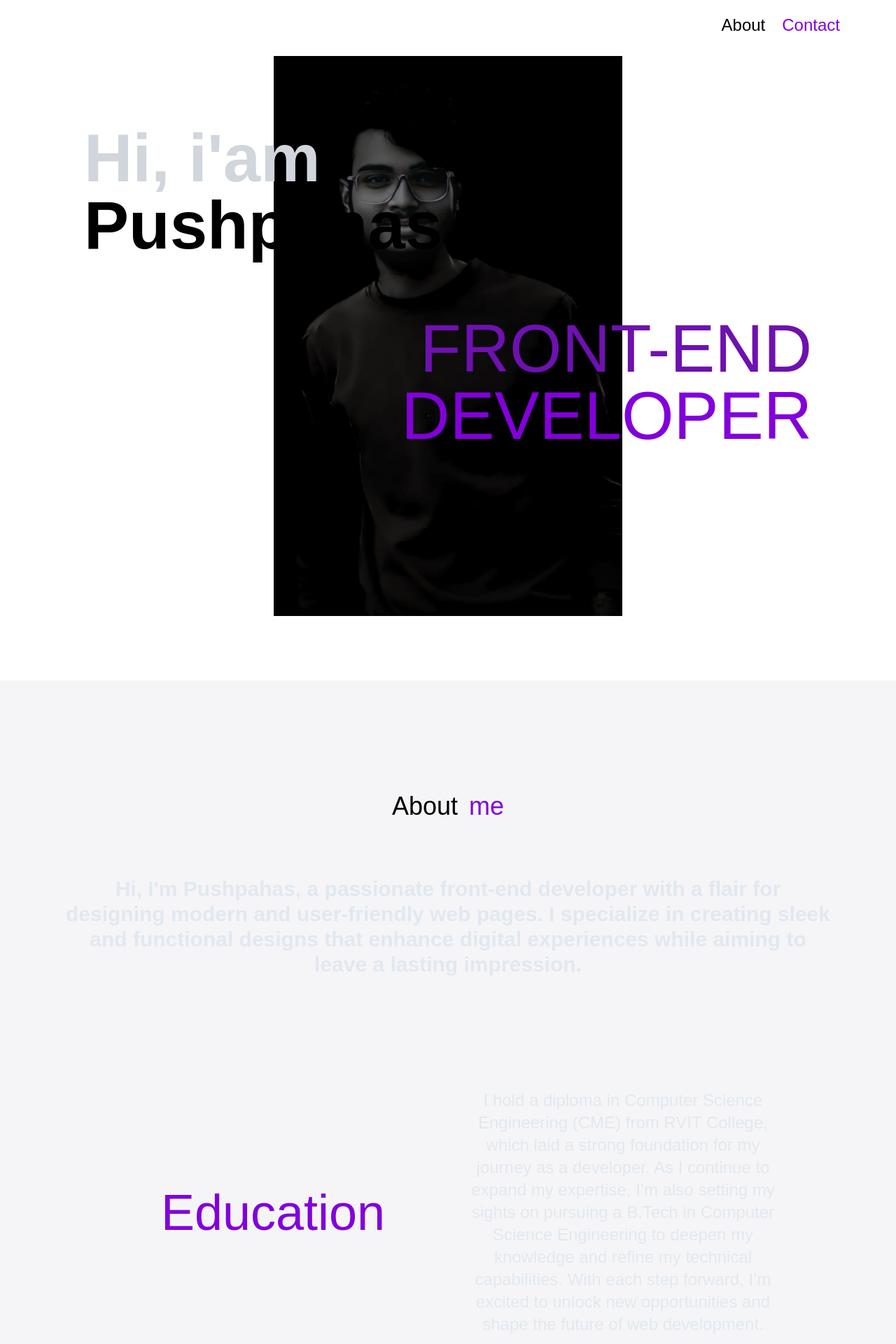
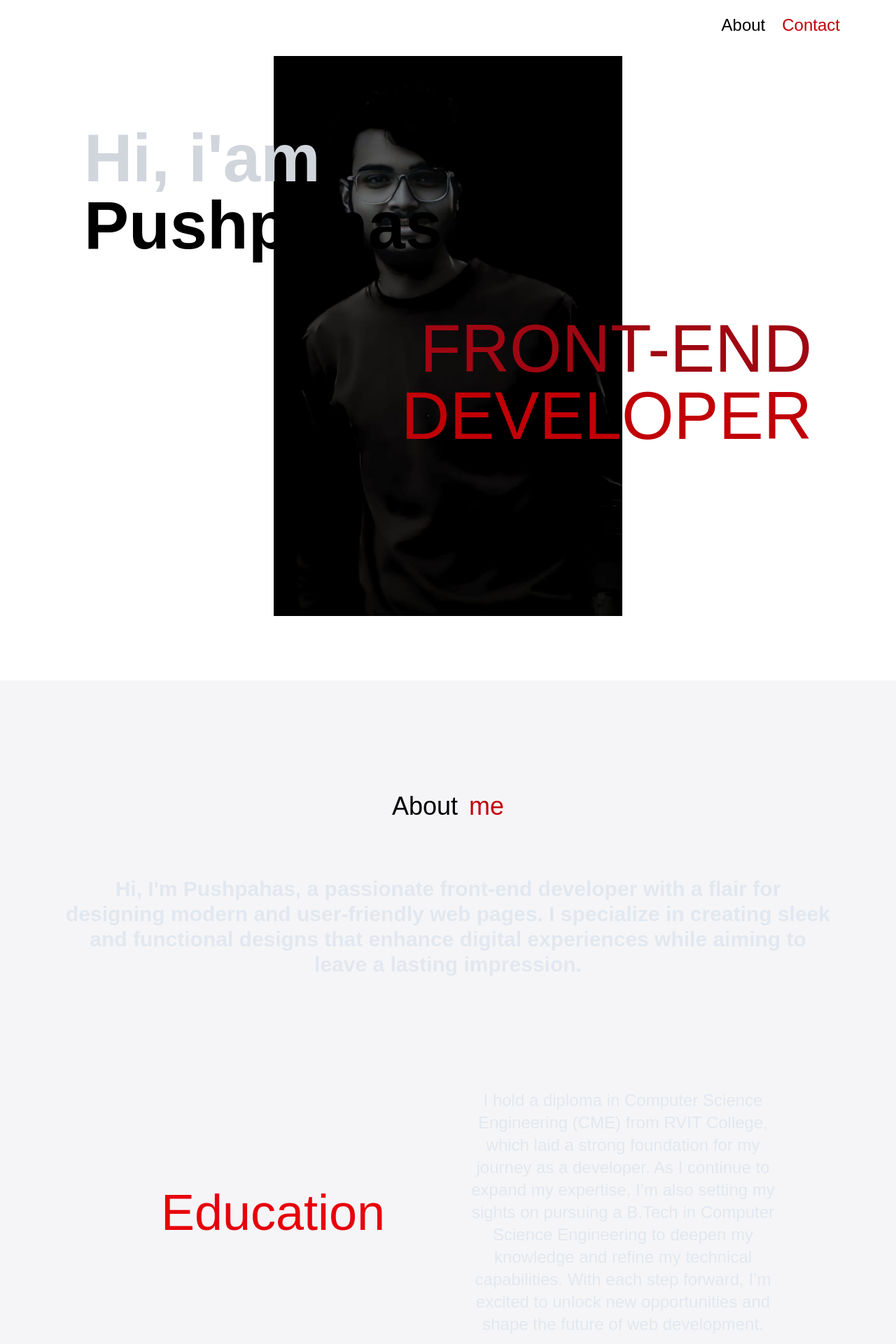
Before and after one commit to pushpa001-dev/pushpahas_portfolio, a Next.js app: page / in a window 1280 px wide. Shown: the top 1920 px of the page at 70% size. Built offline with nearby package versions, Linux system fonts and the light colour scheme.

Commit message:
color changed

```diff
--- a/src/app/Transitionlayout.tsx
+++ b/src/app/Transitionlayout.tsx
@@ -28,7 +28,7 @@ export default function TransitionLayout({ children }: { children: ReactNode })
               animate={{ scaleY: 1 }}
               exit={{ scaleY: 0}}
               transition={{ duration: 0.6, ease: [0.22, 1, 0.36, 1] }}
-              className="fixed top-0 left-0 w-full h-[100vh] bg-purple-700 origin-bottom z-50"
+              className="fixed top-0 left-0 w-full h-[100vh] bg-red-700 origin-bottom z-50"
             />
             <motion.div
               key="curtain-top"
@@ -36,7 +36,7 @@ export default function TransitionLayout({ children }: { children: ReactNode })
               animate={{ scaleY: 0 }}
               exit={{ scaleY: 0 }}
               transition={{ duration: 0.5, ease: [0.22, 1, 0.36, 1] }}
-              className="fixed top-0 left-0 w-full h-[100vh] bg-purple-600 origin-top z-50"
+              className="fixed top-0 left-0 w-full h-[100vh] bg-red-600 origin-top z-50"
             />
           </>
         )}
--- a/src/app/about/page.tsx
+++ b/src/app/about/page.tsx
@@ -23,7 +23,7 @@ const page = () => {
           web pages that leave a lasting impression.
         </p>
 
-        <p className="text-1xl lg:text-4xl text-purple-700 text-center lg:text-start font-bold">
+        <p className="text-1xl lg:text-4xl text-red-700 text-center lg:text-start font-bold">
           I'm exploring 3D website design to push digital boundaries and craft
           immersive experiences.
         </p>
--- a/src/app/components/Bio.tsx
+++ b/src/app/components/Bio.tsx
@@ -1,6 +1,7 @@
 /* eslint-disable react/no-unescaped-entities */
-
+"use client"
 import React from "react";
+import {motion} from "framer-motion";
 
 interface Biodataprops {
   title: string;
@@ -11,13 +12,17 @@ const Biodata = ({ title, content }: Biodataprops) => {
   return (
     <div className="flex flex-col items-center justify-center xl:flex-row py-20 xl:px-20 relative w-full gap-10 ">
       <div className="w-full flex items-center xl:justify-center">
-        <h1 className="text-purple-700 text-2xl lg:text-7xl flex ">{title}</h1>
+        <h1 className="text-red-600 text-2xl lg:text-7xl flex ">{title}</h1>
       </div>
-      <div className="flex w-full xl:justify-center">
+      <motion.div
+        initial={{opacity:0 , x:30}}
+        whileInView={{opacity:1, x:0}}
+        exit={{opacity:0}}
+        transition={{duration:2, delay:0.5 }} className="flex w-full xl:justify-center">
         <p className="w-full lg:text-2xl  text-slate-200 xl:text-center">
           {content}
         </p>
-      </div>
+      </motion.div>
     </div>
   );
 };
@@ -28,16 +33,22 @@ const Bio = () => {
       <div className="flex items-center  flex-col gap-8 lg:gap-20 py-10 lg:py-5 xl:py-20">
         <div className="flex gap-4">
           <p className="text-bold text-2xl lg:text-4xl">About</p>
-          <p className="text-purple-700 text-bold text-2xl lg:text-4xl">me</p>
+          <p className="text-red-700 text-bold text-2xl lg:text-4xl">me</p>
         </div>
-        <div className="flex lg:max-w-[1100px] items-center justify-center text-slate-200 text-lg text-center">
+        <motion.div
+        initial={{opacity:0 , y:10}}
+        whileInView={{opacity:1, y:0}}
+        exit={{opacity:0}}
+        transition={{duration:1, delay:1 }}
+
+        className="flex lg:max-w-[1100px] items-center justify-center text-slate-200 text-lg text-center">
           <p className=" xl:text-3xl font-bold">
             Hi, I'm Pushpahas, a passionate front-end developer with a flair for
             designing modern and user-friendly web pages. I specialize in
             creating sleek and functional designs that enhance digital
             experiences while aiming to leave a lasting impression.
           </p>
-        </div>
+        </motion.div>
       </div>
 
       <Biodata
--- a/src/app/components/Footer.tsx
+++ b/src/app/components/Footer.tsx
@@ -20,7 +20,7 @@ const Footer = () => {
     <section className="w-full max-w-[3480px] mx-auto py-10 px-10 lg:py-5  flex items-center justify-between flex-col sm:flex-row gap-10 lg:px-20 3xl:px-0 bg-zinc-700 ">
       <div className="flex gap-1 text-2xl">
         <h1>Reach Pushpahas</h1>
-        <h1 className="text-purple-700 text-2xl">Now</h1>
+        <h1 className="text-red-700 text-2xl">Now</h1>
       </div>
       <div className=" grid grid-cols-4 gap-10 ">
         <Contactme
--- a/src/app/components/My_projects.tsx
+++ b/src/app/components/My_projects.tsx
@@ -27,7 +27,7 @@ const My_projects = () => {
   return (
     <section className="flex items-center flex-col  justify-between  max-w-[3840px] gap-10 mx-auto w-full py-40 lg:py-7 xl:py-8 px-6 lg:px-20 bg-black">
       <div className="flex gap-2 items-center justify-center w-full">
-        <h1 className="text-purple-700  text-2xl lg:text-4xl ">My </h1>
+        <h1 className="text-red-700  text-2xl lg:text-4xl ">My </h1>
         <h1 className="text-2xl lg:text-4xl">projects</h1>
       </div>
       <div className="flex flex-col items-center justify-center gap-5 py-20 lg:flex-row w-full">
--- a/src/app/components/Navbar.tsx
+++ b/src/app/components/Navbar.tsx
@@ -27,7 +27,7 @@ const Navbar = () => {
                 </p>
               </Link>
               <Link href="/contact">
-                <p className="hover:font-semibold text-purple-700 lg:text-2xl">
+                <p className="hover:font-semibold text-red-700 lg:text-2xl">
                   {" "}
                   Contact{" "}
                 </p>
--- a/src/app/components/intro/intro.tsx
+++ b/src/app/components/intro/intro.tsx
@@ -12,7 +12,8 @@ const Intro = () => {
             initial={{ opacity: 0, scale: 0 }}
             whileInView={{ opacity: 1, scale: 1 }}
             transition={{
-                duration:2,
+                duration:1,
+                delay:1,
                 scale: { type:"tween", visualDuration: 0.9, bounce: 0.5 },
             }}
         >
@@ -37,7 +38,8 @@ const Intro = () => {
           initial={{scaleY:0, scaleX:0 , y:0}}
           whileInView={{scaleY:1, scaleX:1, y:10}}
           exit={{scaleY:0, scaleX:0, y:0}}
-          transition={{duration:1}}
+          transition={{duration:1 , delay:1}}
+
            className="flex flex-col items-center bottom-[-10%] md:bottom-0 justify-center w-full gap-10 lg:gap-20 px-10 lg:px-30 absolute h-[100vh]">
         <div className="w-full flex flex-col items-start justify-center">
           <h1 className="text-5xl md:text-6xl lg:text-7xl xl:text-8xl font-bold text-gray-300 5xl:text-[1000px]">
@@ -48,10 +50,10 @@ const Intro = () => {
           </h1>
         </div>
         <div className="w-full flex flex-col items-end justify-center">
-          <h1 className="text-5xl md:text-6xl lg:text-7xl xl:text-8xl text-purple-800">
+          <h1 className="text-5xl md:text-6xl lg:text-7xl xl:text-8xl text-red-800">
             FRONT-END
           </h1>
-          <h1 className="text-5xl md:text-6xl lg:text-7xl xl:text-8xl text-purple-700">
+          <h1 className="text-5xl md:text-6xl lg:text-7xl xl:text-8xl text-red-700">
             DEVELOPER
           </h1>
         </div>
--- a/src/app/contact/page.tsx
+++ b/src/app/contact/page.tsx
@@ -13,7 +13,7 @@ const Social = ({ image, name, link }: socialprops) => {
   return (
     <Link
       href={`${link}`}
-      className="flex items-center justify-center sm:justify-between p-2 sm:px-10 py-5 backdrop-blur-3xl bg-gray-400/10 gap-1 rounded-md hover:bg-zinc-900 pointer-events-auto active:bg-purple-300/50"
+      className="flex items-center justify-center sm:justify-between p-2 sm:px-10 py-5 backdrop-blur-3xl bg-gray-400/10 gap-1 rounded-md hover:bg-zinc-900 pointer-events-auto active:bg-red-300/50"
       target="_blank"
     >
 
--- a/src/app/globals.css
+++ b/src/app/globals.css
@@ -24,4 +24,5 @@ body {
   background: var(--background);
   color: var(--foreground);
   font-family: Arial, Helvetica, sans-serif;
+  scroll-behavior: smooth;
 }
```
